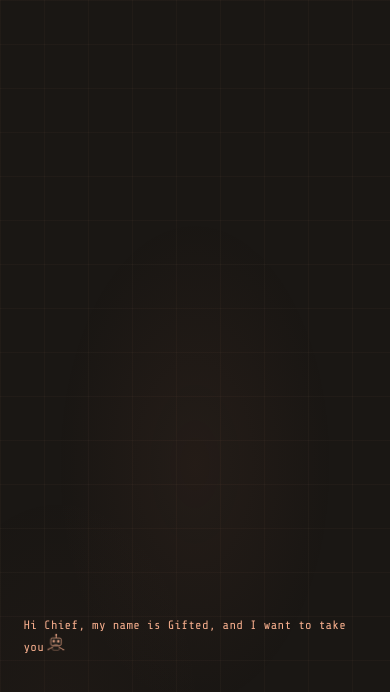
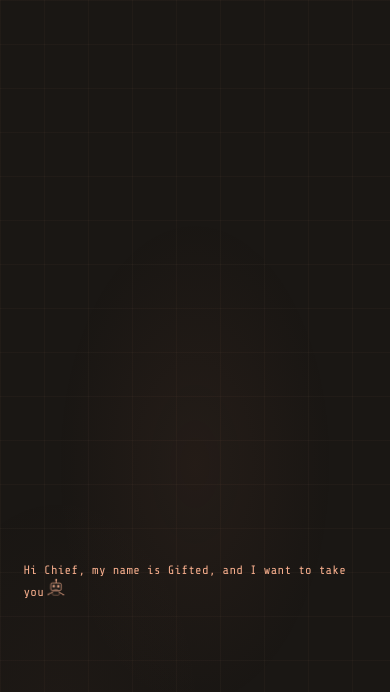
Before and after one commit to Gifted87/GiftBraimah, a plain HTML site: page index.html in a window 390 px wide. Drawn offline with nearby package versions, Linux system fonts and the light colour scheme.

Commit message:
Reduce splash text box height on mobile

```diff
--- a/index.html
+++ b/index.html
@@ -355,7 +355,7 @@
 
       .essay-box {
         width: 88vw;
-        height: 58vh;
+        height: 45vh;
       }
 
       .essay-text {
```
